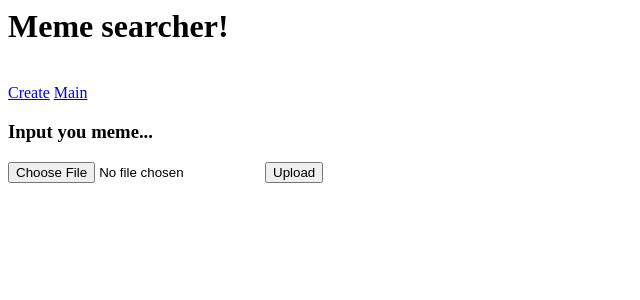
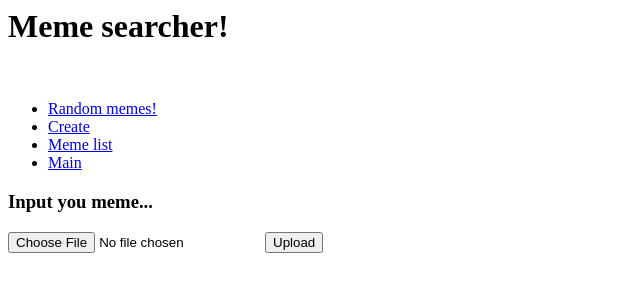
Before and after one commit to MaksimFelchuck/Memesearcher, a Flask app: page /meme/ in a window 1280 px wide. Shown: the top 300 px of the page, without its empty margins (0-640 px from the left). Run offline with Flask 2, Linux system fonts and the light colour scheme; data that the repository does not hold is empty.

Commit message:
feature: Добавляет функционал

```diff
--- a/src/meme/views.py
+++ b/src/meme/views.py
@@ -1,11 +1,10 @@
 import os
+import random
 
-from database.db import db
-from database.models import Meme
-from flask import Blueprint, render_template, request
-from werkzeug.utils import secure_filename
+from flask import Blueprint, render_template, request, url_for
+from werkzeug.utils import redirect, secure_filename
 
-from .crud import create_meme
+from .crud import create_meme, delete_meme_by_name, get_all_memes
 
 _ALLOWED_FORMATS = [".svg", ".jpg", ".png"]
 
@@ -15,7 +14,6 @@ meme_blueprint = Blueprint('meme', __name__, url_prefix='/meme')
 @meme_blueprint.route('/', methods=("GET", "POST"))
 def meme():
     if request.method == "GET":
-        db.session.query(Meme).all()
         return render_template('meme/create.html')
 
     file = request.files["file"]
@@ -33,3 +31,23 @@ def meme():
     file.save(os.path.join("static/images", filename))
 
     return render_template('meme/create.html', message="Successfull created!")
+
+
+@meme_blueprint.route('/all', methods=("GET", ))
+def all_memes():
+    return render_template('meme/all.html', memes=get_all_memes())
+
+
+@meme_blueprint.route('/random', methods=("GET", ))
+def random_memes():
+    meme_list = get_all_memes()
+    random_memes = random.sample(meme_list, 2)
+
+    return render_template('meme/all.html', memes=random_memes)
+
+
+@meme_blueprint.route('/delete', methods=("DELETE", "POST"))
+def delete_meme(*args, **kwargs):
+    meme_name = request.form["meme_name"]
+    delete_meme_by_name(meme_name)
+    return redirect(url_for("meme.all_memes"))
--- a/templates/main.html
+++ b/templates/main.html
@@ -1,17 +1,23 @@
 <html lang="en">
+
 <head>
     <meta charset="UTF-8">
     <meta http-equiv="X-UA-Compatible" content="IE=edge">
     <meta name="viewport" content="width=device-width, initial-scale=1.0">
     <title>Memesearcher</title>
 </head>
+
 <body>
     <h1>Meme searcher!</h1> <br>
-    <a class="action" href="{{ url_for('meme.meme') }}">Create</a>
-    <a class="action" href="{{ url_for('home') }}">Main</a>
-
+    <ul>
+        <li><a class="action" href="{{ url_for('meme.random_memes') }}">Random memes!</a></li>
+        <li><a class="action" href="{{ url_for('meme.meme') }}">Create</a></li>
+        <li><a class="action" href="{{ url_for('meme.all_memes') }}">Meme list</a></li>
+        <li><a class="action" href="{{ url_for('home') }}">Main</a></li>
+    </ul>
     {% block content %}
 
     {% endblock %}
 </body>
+
 </html>
```
Also changed, not shown: src/meme/crud.py (+19 -0 lines), templates/meme/all.html (added, +12 -0 lines), 1 other file.
